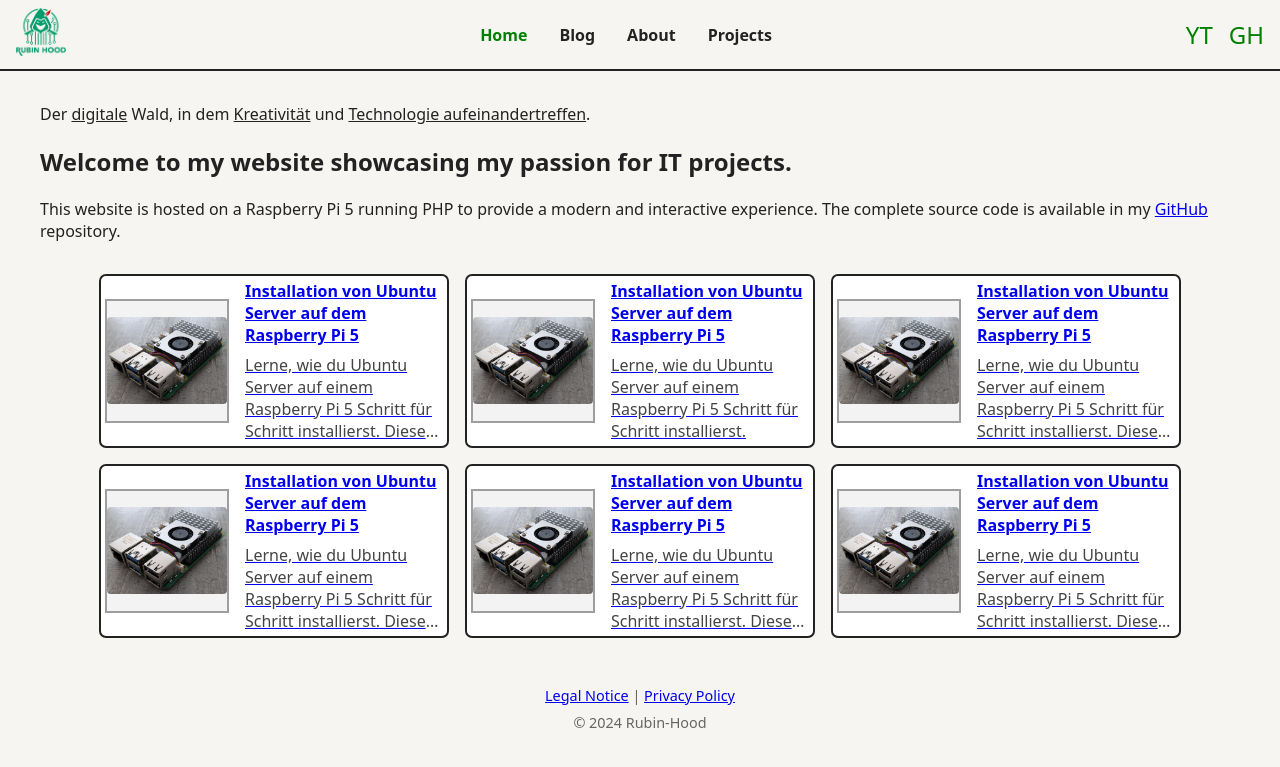
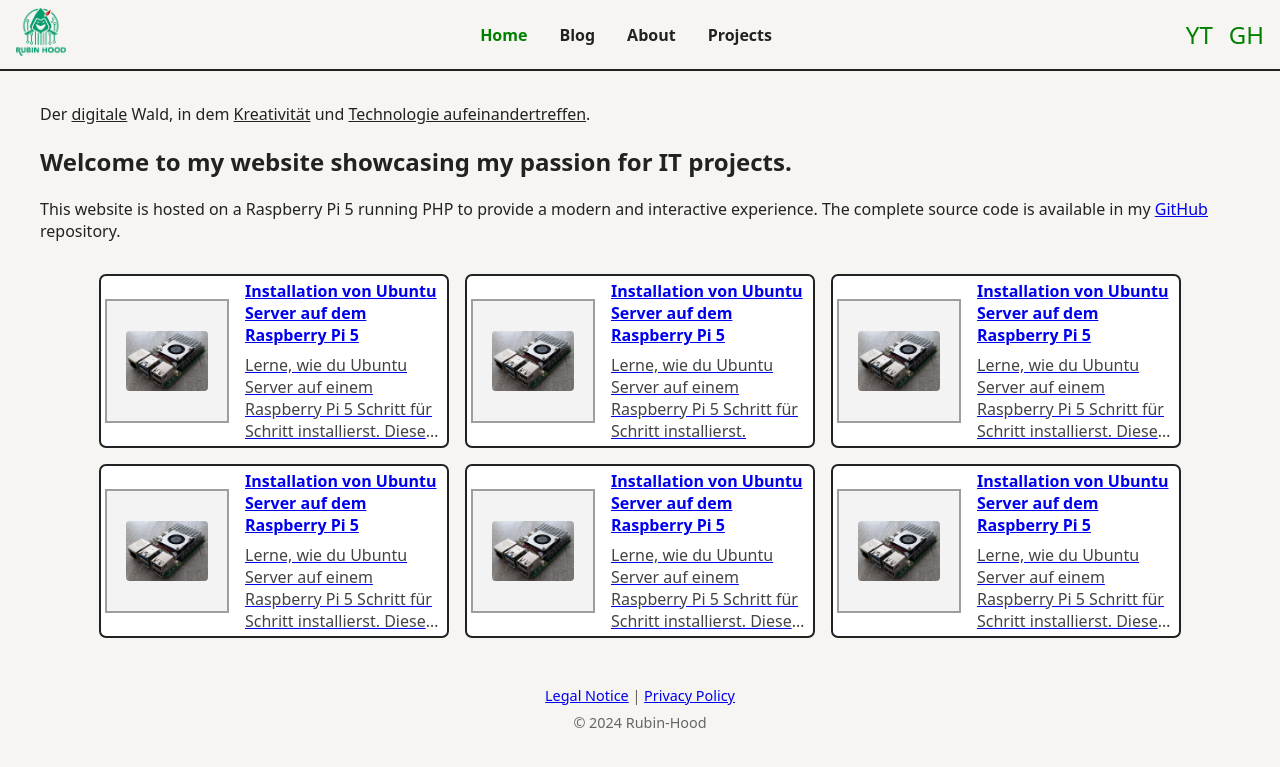
Before and after one commit to rubin-hood/rubinhood-blog, a Jekyll site: the page built from index.md, in a window 1280 px wide. Shown: the top 767 px of the page. Built offline with Jekyll 4.4.1, drawn with Linux system fonts in a browser that asks for light colours.

Commit message:
Update style.css

```diff
--- a/assets/css/style.css
+++ b/assets/css/style.css
@@ -125,8 +125,8 @@ main {
 }
 
 .blog-card .card-img img {
-  max-width: 120px;        /* passt zur bisherigen Platzhaltergröße */
-  max-height: 220px;       /* bleibt quadratisch */
+  max-width: 150px;        /* passt zur bisherigen Platzhaltergröße */
+  max-height: 60px;       /* bleibt quadratisch */
   object-fit: cover;      /* füllt den Platz gut aus */
   border-radius: 4px;     /* etwas abgerundet, optional */
   display: block;         /* kein unerwünschter Abstand unten */
```
